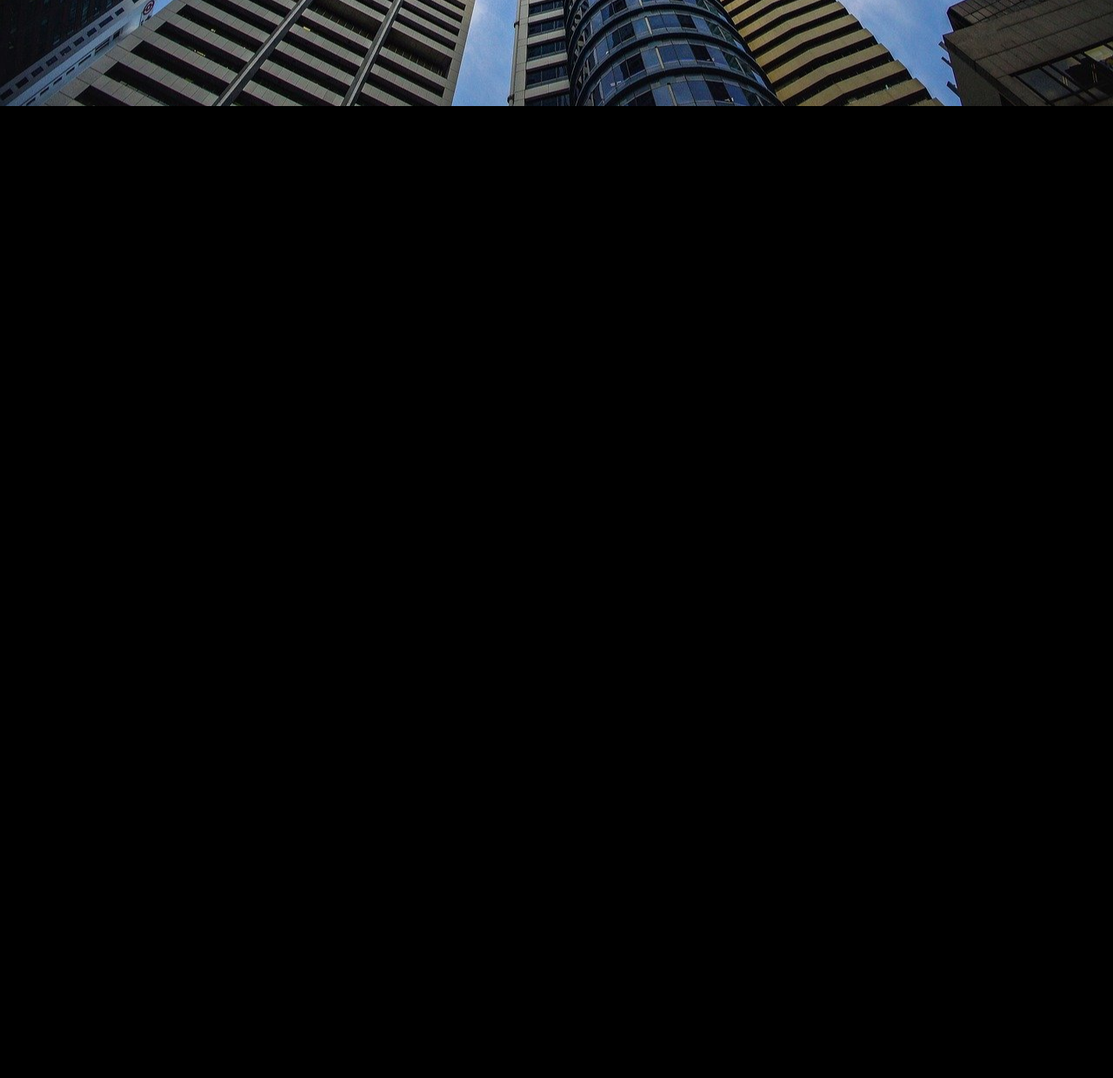
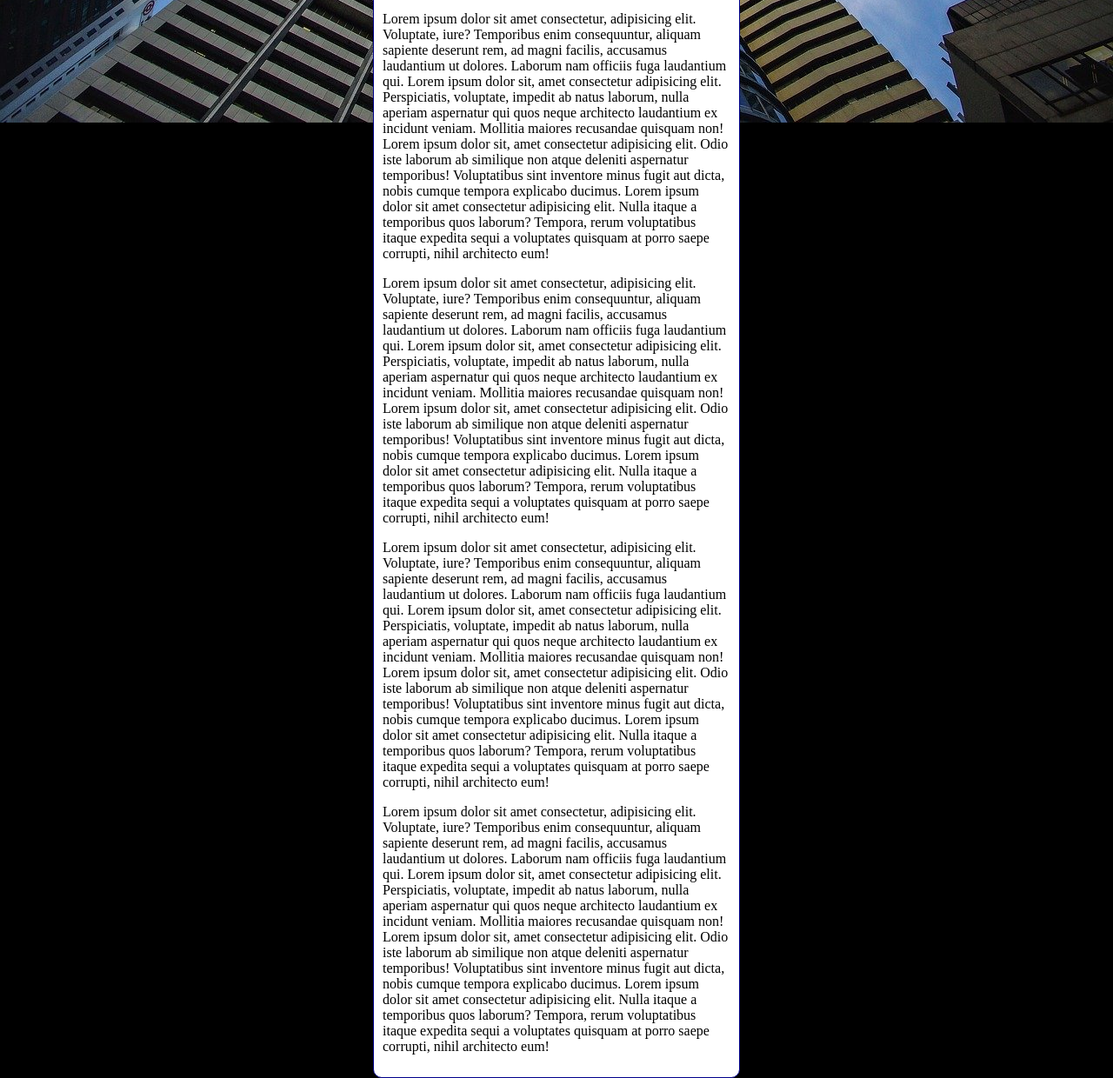
Before and after one commit to ThaylonNoronha/Curso1, a plain HTML site: page 1exercicios/ex022 - imagens de fundo/fundo006.html in a window 1280 px wide. Shown: the part 694-1934 px from the top of the page at 87% size. Before the commit the page ends 816 px from the top, so only its background shows below. Drawn offline with Linux system fonts and the light colour scheme.

Commit message:
Update fundo006.html

```diff
--- a/1exercicios/ex022 - imagens de fundo/fundo006.html
+++ b/1exercicios/ex022 - imagens de fundo/fundo006.html
@@ -30,6 +30,16 @@
         </h1>
         <p>Lorem ipsum dolor sit amet consectetur, adipisicing elit. Voluptate, iure? Temporibus enim consequuntur, aliquam sapiente deserunt rem, ad magni facilis, accusamus laudantium ut dolores. Laborum nam officiis fuga laudantium qui. Lorem ipsum dolor sit, amet consectetur adipisicing elit. Perspiciatis, voluptate, impedit ab natus laborum, nulla aperiam aspernatur qui quos neque architecto laudantium ex incidunt veniam. Mollitia maiores recusandae quisquam non! Lorem ipsum dolor sit, amet consectetur adipisicing elit. Odio iste laborum ab similique non atque deleniti aspernatur temporibus! Voluptatibus sint inventore minus fugit aut dicta, nobis cumque tempora explicabo ducimus. Lorem ipsum dolor sit amet consectetur adipisicing elit. Nulla itaque a temporibus quos laborum? Tempora, rerum voluptatibus itaque expedita sequi a voluptates quisquam at porro saepe corrupti, nihil architecto eum!
         </p>
+        <p>Lorem ipsum dolor sit amet consectetur, adipisicing elit. Voluptate, iure? Temporibus enim consequuntur, aliquam sapiente deserunt rem, ad magni facilis, accusamus laudantium ut dolores. Laborum nam officiis fuga laudantium qui. Lorem ipsum dolor sit, amet consectetur adipisicing elit. Perspiciatis, voluptate, impedit ab natus laborum, nulla aperiam aspernatur qui quos neque architecto laudantium ex incidunt veniam. Mollitia maiores recusandae quisquam non! Lorem ipsum dolor sit, amet consectetur adipisicing elit. Odio iste laborum ab similique non atque deleniti aspernatur temporibus! Voluptatibus sint inventore minus fugit aut dicta, nobis cumque tempora explicabo ducimus. Lorem ipsum dolor sit amet consectetur adipisicing elit. Nulla itaque a temporibus quos laborum? Tempora, rerum voluptatibus itaque expedita sequi a voluptates quisquam at porro saepe corrupti, nihil architecto eum!
+        </p>
+        <p>Lorem ipsum dolor sit amet consectetur, adipisicing elit. Voluptate, iure? Temporibus enim consequuntur, aliquam sapiente deserunt rem, ad magni facilis, accusamus laudantium ut dolores. Laborum nam officiis fuga laudantium qui. Lorem ipsum dolor sit, amet consectetur adipisicing elit. Perspiciatis, voluptate, impedit ab natus laborum, nulla aperiam aspernatur qui quos neque architecto laudantium ex incidunt veniam. Mollitia maiores recusandae quisquam non! Lorem ipsum dolor sit, amet consectetur adipisicing elit. Odio iste laborum ab similique non atque deleniti aspernatur temporibus! Voluptatibus sint inventore minus fugit aut dicta, nobis cumque tempora explicabo ducimus. Lorem ipsum dolor sit amet consectetur adipisicing elit. Nulla itaque a temporibus quos laborum? Tempora, rerum voluptatibus itaque expedita sequi a voluptates quisquam at porro saepe corrupti, nihil architecto eum!
+        </p>
+        <p>Lorem ipsum dolor sit amet consectetur, adipisicing elit. Voluptate, iure? Temporibus enim consequuntur, aliquam sapiente deserunt rem, ad magni facilis, accusamus laudantium ut dolores. Laborum nam officiis fuga laudantium qui. Lorem ipsum dolor sit, amet consectetur adipisicing elit. Perspiciatis, voluptate, impedit ab natus laborum, nulla aperiam aspernatur qui quos neque architecto laudantium ex incidunt veniam. Mollitia maiores recusandae quisquam non! Lorem ipsum dolor sit, amet consectetur adipisicing elit. Odio iste laborum ab similique non atque deleniti aspernatur temporibus! Voluptatibus sint inventore minus fugit aut dicta, nobis cumque tempora explicabo ducimus. Lorem ipsum dolor sit amet consectetur adipisicing elit. Nulla itaque a temporibus quos laborum? Tempora, rerum voluptatibus itaque expedita sequi a voluptates quisquam at porro saepe corrupti, nihil architecto eum!
+        </p>
+        <p>Lorem ipsum dolor sit amet consectetur, adipisicing elit. Voluptate, iure? Temporibus enim consequuntur, aliquam sapiente deserunt rem, ad magni facilis, accusamus laudantium ut dolores. Laborum nam officiis fuga laudantium qui. Lorem ipsum dolor sit, amet consectetur adipisicing elit. Perspiciatis, voluptate, impedit ab natus laborum, nulla aperiam aspernatur qui quos neque architecto laudantium ex incidunt veniam. Mollitia maiores recusandae quisquam non! Lorem ipsum dolor sit, amet consectetur adipisicing elit. Odio iste laborum ab similique non atque deleniti aspernatur temporibus! Voluptatibus sint inventore minus fugit aut dicta, nobis cumque tempora explicabo ducimus. Lorem ipsum dolor sit amet consectetur adipisicing elit. Nulla itaque a temporibus quos laborum? Tempora, rerum voluptatibus itaque expedita sequi a voluptates quisquam at porro saepe corrupti, nihil architecto eum!
+        </p>
+        <p>Lorem ipsum dolor sit amet consectetur, adipisicing elit. Voluptate, iure? Temporibus enim consequuntur, aliquam sapiente deserunt rem, ad magni facilis, accusamus laudantium ut dolores. Laborum nam officiis fuga laudantium qui. Lorem ipsum dolor sit, amet consectetur adipisicing elit. Perspiciatis, voluptate, impedit ab natus laborum, nulla aperiam aspernatur qui quos neque architecto laudantium ex incidunt veniam. Mollitia maiores recusandae quisquam non! Lorem ipsum dolor sit, amet consectetur adipisicing elit. Odio iste laborum ab similique non atque deleniti aspernatur temporibus! Voluptatibus sint inventore minus fugit aut dicta, nobis cumque tempora explicabo ducimus. Lorem ipsum dolor sit amet consectetur adipisicing elit. Nulla itaque a temporibus quos laborum? Tempora, rerum voluptatibus itaque expedita sequi a voluptates quisquam at porro saepe corrupti, nihil architecto eum!
+        </p>
     </main>
 </body>
 </html>
```
